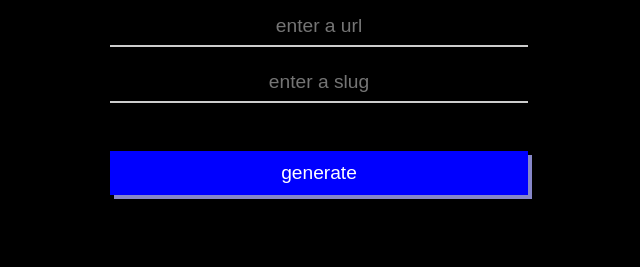
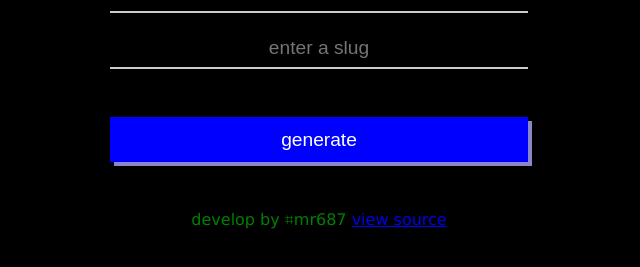
Before and after one commit to mr687/URLs-Shortener, a website: page public/index.html in a window 1280 px wide. Shown: the part 363-630 px from the top of the page, without its empty margins (321-961 px from the left). Drawn offline with Linux system fonts and the light colour scheme.

Commit message:
:tada: added footer msg

```diff
--- a/public/index.html
+++ b/public/index.html
@@ -50,6 +50,10 @@
       <h1><span class="p-color">[</span>oops..<span class="p-color">]</span></h1>
       <p style="margin-top: 1rem;">the link might be eaten by Python3 🐍.</p>
     </div>
+
+    <footer>
+      develop by ⌗mr687 <a href="https://github.com/mr687/URLs-Shortener">view source</a>
+    </footer>
   </main>
 
   <script src="./script.js"></script>
--- a/public/style.css
+++ b/public/style.css
@@ -80,3 +80,8 @@ button:hover {
 #errorMessage {
   color: rgb(238, 61, 61);
 }
+
+footer{
+  margin-top: 3rem;
+  color: green;
+}
```
